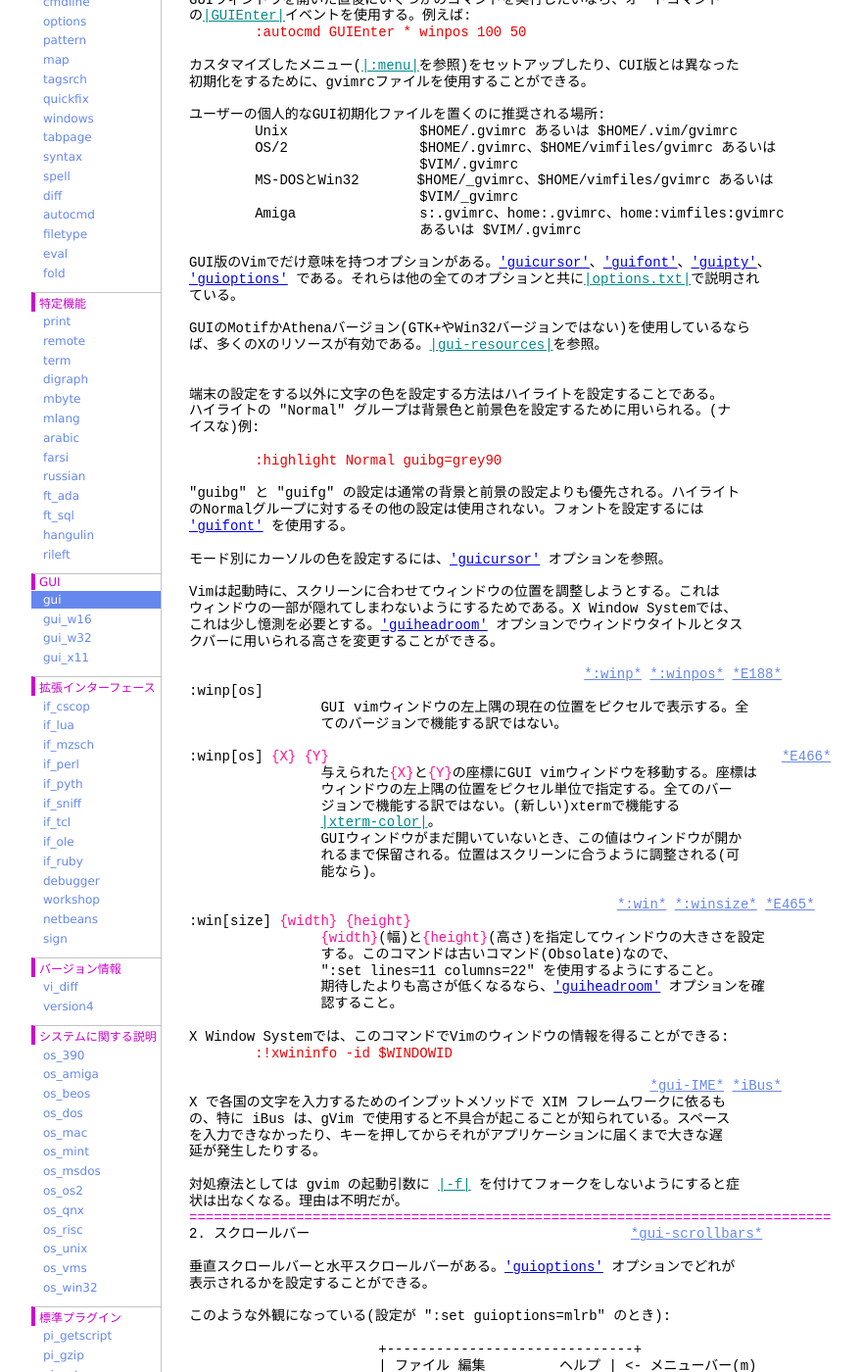
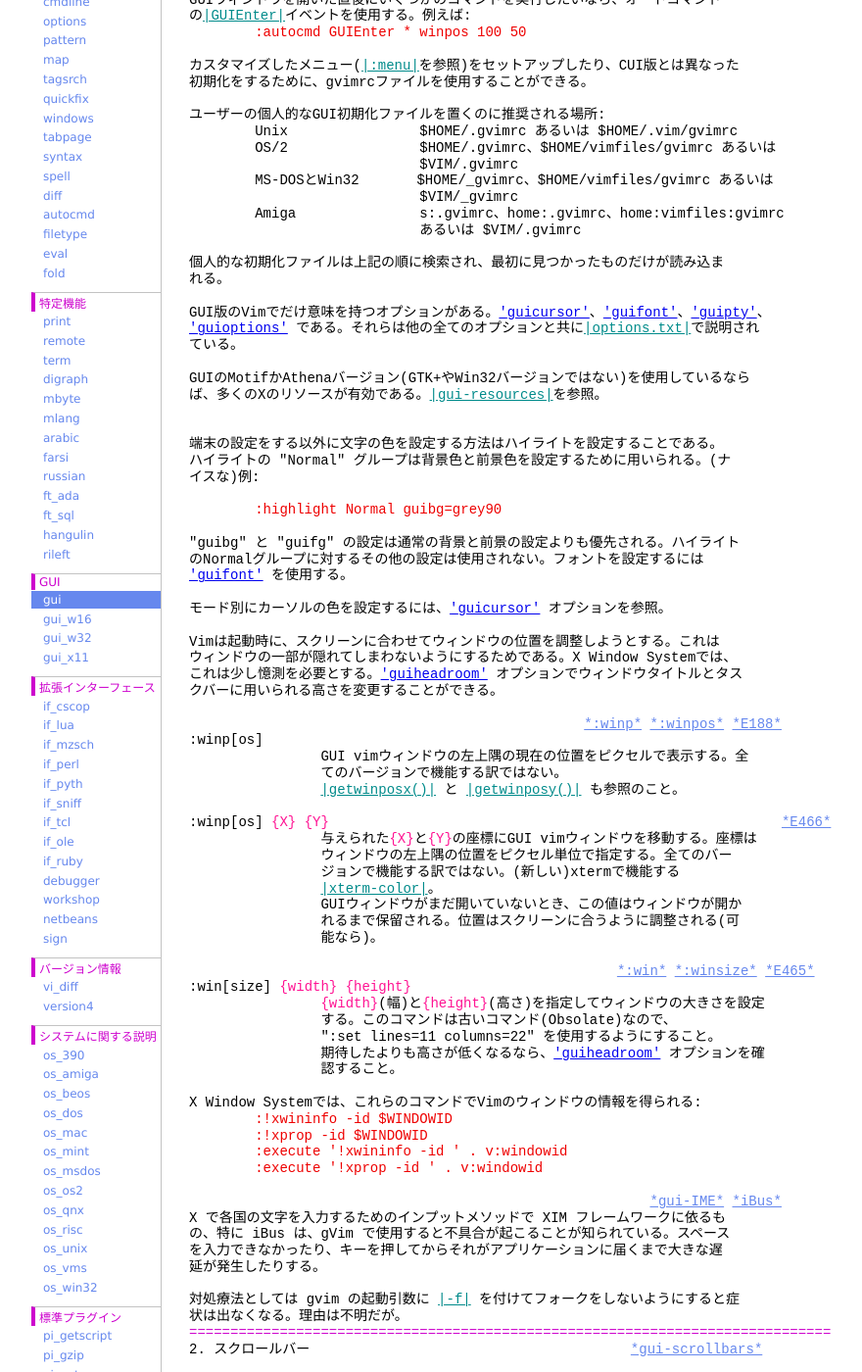
Before and after one commit to vim-jp/vimdoc-ja, a Jekyll site: the page built from gui.html, in a window 1280 px wide and 1400 px high, scrolled down 1656 px. Shown: the whole window at 98% size, without its empty margins (208-1088 px from the left). Built offline with Jekyll 4.4.1, drawn with Linux system fonts in a browser that asks for light colours; nearby versions of some CDN libraries; Markdown is read by kramdown in place of the engine named in the settings; comment, search, counter and statistics services are not loaded; some of the changed text lies outside the part shown.

Commit message:
Deployed vim-jp/vimdoc-ja@048a4ec7131fca709f388c2ca505a41372a4537d by ixeris.kaoriya.net

```diff
--- a/gui.html
+++ b/gui.html
@@ -3,7 +3,7 @@ layout: vimdoc
 helpname: 'gui'
 ---
 <div id='vimCodeElement'>
-<a class="Constant" href="gui.html" name="gui.txt">*gui.txt*</a>&nbsp;&nbsp;&nbsp;&nbsp;&nbsp;&nbsp; For Vim バージョン 7.4.&nbsp;&nbsp;Last change: 2013 Jun 12<br>
+<a class="Constant" href="gui.html" name="gui.txt">*gui.txt*</a>&nbsp;&nbsp;&nbsp;&nbsp;&nbsp;&nbsp; For Vim バージョン 7.4.&nbsp;&nbsp;Last change: 2014 Mar 08<br>
 <br>
 <br>
 &nbsp;&nbsp;&nbsp;&nbsp;&nbsp;&nbsp;&nbsp;&nbsp;&nbsp;&nbsp;&nbsp;&nbsp;&nbsp;&nbsp;&nbsp;&nbsp;&nbsp;&nbsp;VIMリファレンスマニュアル&nbsp;&nbsp;&nbsp;&nbsp;by Bram Moolenaar<br>
@@ -105,6 +105,9 @@ GUIウィンドウを開いた直後にいくつかのコマンドを実行し
 &nbsp;&nbsp;&nbsp;&nbsp;&nbsp;&nbsp;&nbsp;&nbsp;Amiga&nbsp;&nbsp;&nbsp;&nbsp;&nbsp;&nbsp;&nbsp;&nbsp;&nbsp;&nbsp;&nbsp;&nbsp;&nbsp;&nbsp; s:.gvimrc、home:.gvimrc、home:vimfiles:gvimrc<br>
 &nbsp;&nbsp;&nbsp;&nbsp;&nbsp;&nbsp;&nbsp;&nbsp;&nbsp;&nbsp;&nbsp;&nbsp;&nbsp;&nbsp;&nbsp;&nbsp;&nbsp;&nbsp;&nbsp;&nbsp;&nbsp;&nbsp;&nbsp;&nbsp;&nbsp;&nbsp;&nbsp;&nbsp;あるいは $VIM/.gvimrc<br>
 <br>
+個人的な初期化ファイルは上記の順に検索され、最初に見つかったものだけが読み込ま<br>
+れる。<br>
+<br>
 GUI版のVimでだけ意味を持つオプションがある。<a class="Type" href="options.html#'guicursor'">'guicursor'</a>、<a class="Type" href="options.html#'guifont'">'guifont'</a>、<a class="Type" href="options.html#'guipty'">'guipty'</a>、<br>
 <a class="Type" href="options.html#'guioptions'">'guioptions'</a>&nbsp;である。それらは他の全てのオプションと共に<a class="Identifier" href="options.html">|options.txt|</a>で説明され<br>
 ている。<br>
@@ -134,6 +137,7 @@ Vimは起動時に、スクリーンに合わせてウィンドウの位置を
 :winp[os]<br>
 &nbsp;&nbsp;&nbsp;&nbsp;&nbsp;&nbsp;&nbsp;&nbsp;&nbsp;&nbsp;&nbsp;&nbsp;&nbsp;&nbsp;&nbsp;&nbsp;GUI vimウィンドウの左上隅の現在の位置をピクセルで表示する。全<br>
 &nbsp;&nbsp;&nbsp;&nbsp;&nbsp;&nbsp;&nbsp;&nbsp;&nbsp;&nbsp;&nbsp;&nbsp;&nbsp;&nbsp;&nbsp;&nbsp;てのバージョンで機能する訳ではない。<br>
+&nbsp;&nbsp;&nbsp;&nbsp;&nbsp;&nbsp;&nbsp;&nbsp;&nbsp;&nbsp;&nbsp;&nbsp;&nbsp;&nbsp;&nbsp;&nbsp;<a class="Identifier" href="eval.html#getwinposx()">|getwinposx()|</a>&nbsp;と&nbsp;<a class="Identifier" href="eval.html#getwinposy()">|getwinposy()|</a>&nbsp;も参照のこと。<br>
 <br>
 :winp[os]&nbsp;<span class="Special">{X}</span>&nbsp;<span class="Special">{Y}</span>&nbsp;&nbsp;&nbsp;&nbsp;&nbsp;&nbsp;&nbsp;&nbsp;&nbsp;&nbsp;&nbsp;&nbsp;&nbsp;&nbsp;&nbsp;&nbsp;&nbsp;&nbsp;&nbsp;&nbsp;&nbsp;&nbsp;&nbsp;&nbsp;&nbsp;&nbsp;&nbsp;&nbsp;&nbsp;&nbsp;&nbsp;&nbsp;&nbsp;&nbsp;&nbsp;&nbsp;&nbsp;&nbsp;&nbsp;&nbsp;&nbsp;&nbsp;&nbsp;&nbsp;&nbsp;&nbsp;&nbsp;&nbsp;&nbsp;&nbsp;&nbsp;&nbsp;&nbsp;&nbsp;&nbsp;<a class="Constant" href="gui.html#E466" name="E466">*E466*</a><br>
 &nbsp;&nbsp;&nbsp;&nbsp;&nbsp;&nbsp;&nbsp;&nbsp;&nbsp;&nbsp;&nbsp;&nbsp;&nbsp;&nbsp;&nbsp;&nbsp;与えられた<span class="Special">{X}</span>と<span class="Special">{Y}</span>の座標にGUI vimウィンドウを移動する。座標は<br>
@@ -152,8 +156,11 @@ Vimは起動時に、スクリーンに合わせてウィンドウの位置を
 &nbsp;&nbsp;&nbsp;&nbsp;&nbsp;&nbsp;&nbsp;&nbsp;&nbsp;&nbsp;&nbsp;&nbsp;&nbsp;&nbsp;&nbsp;&nbsp;期待したよりも高さが低くなるなら、<a class="Type" href="options.html#'guiheadroom'">'guiheadroom'</a>&nbsp;オプションを確<br>
 &nbsp;&nbsp;&nbsp;&nbsp;&nbsp;&nbsp;&nbsp;&nbsp;&nbsp;&nbsp;&nbsp;&nbsp;&nbsp;&nbsp;&nbsp;&nbsp;認すること。<br>
 <br>
-X Window Systemでは、このコマンドでVimのウィンドウの情報を得ることができる:<br>
-<div class="helpExample">&nbsp;&nbsp;&nbsp;&nbsp;&nbsp;&nbsp;&nbsp;&nbsp;:!xwininfo -id $WINDOWID</div>
+X Window Systemでは、これらのコマンドでVimのウィンドウの情報を得られる:<br>
+<div class="helpExample">&nbsp;&nbsp;&nbsp;&nbsp;&nbsp;&nbsp;&nbsp;&nbsp;:!xwininfo -id $WINDOWID<br>
+&nbsp;&nbsp;&nbsp;&nbsp;&nbsp;&nbsp;&nbsp;&nbsp;:!xprop -id $WINDOWID<br>
+&nbsp;&nbsp;&nbsp;&nbsp;&nbsp;&nbsp;&nbsp;&nbsp;:execute '!xwininfo -id ' . v:windowid<br>
+&nbsp;&nbsp;&nbsp;&nbsp;&nbsp;&nbsp;&nbsp;&nbsp;:execute '!xprop -id ' . v:windowid</div>
 <br>
 &nbsp;&nbsp;&nbsp;&nbsp;&nbsp;&nbsp;&nbsp;&nbsp;&nbsp;&nbsp;&nbsp;&nbsp;&nbsp;&nbsp;&nbsp;&nbsp;&nbsp;&nbsp;&nbsp;&nbsp;&nbsp;&nbsp;&nbsp;&nbsp;&nbsp;&nbsp;&nbsp;&nbsp;&nbsp;&nbsp;&nbsp;&nbsp;&nbsp;&nbsp;&nbsp;&nbsp;&nbsp;&nbsp;&nbsp;&nbsp;&nbsp;&nbsp;&nbsp;&nbsp;&nbsp;&nbsp;&nbsp;&nbsp;&nbsp;&nbsp;&nbsp;&nbsp;&nbsp;&nbsp;&nbsp;&nbsp;<a class="Constant" href="gui.html#gui-IME" name="gui-IME">*gui-IME*</a>&nbsp;<a class="Constant" href="gui.html#iBus" name="iBus">*iBus*</a><br>
 X で各国の文字を入力するためのインプットメソッドで XIM フレームワークに依るも<br>
--- a/gui_x11.html
+++ b/gui_x11.html
@@ -3,7 +3,7 @@ layout: vimdoc
 helpname: 'gui_x11'
 ---
 <div id='vimCodeElement'>
-<a class="Constant" href="gui_x11.html" name="gui_x11.txt">*gui_x11.txt*</a>&nbsp;&nbsp; For Vim バージョン 7.4.&nbsp;&nbsp;Last change: 2011 Sep 14<br>
+<a class="Constant" href="gui_x11.html" name="gui_x11.txt">*gui_x11.txt*</a>&nbsp;&nbsp; For Vim バージョン 7.4.&nbsp;&nbsp;Last change: 2014 Mar 08<br>
 <br>
 <br>
 &nbsp;&nbsp;&nbsp;&nbsp;&nbsp;&nbsp;&nbsp;&nbsp;&nbsp;&nbsp;&nbsp;&nbsp;&nbsp;&nbsp;&nbsp;&nbsp;&nbsp;&nbsp;VIMリファレンスマニュアル&nbsp;&nbsp;&nbsp;&nbsp;by Bram Moolenaar<br>
@@ -447,7 +447,7 @@ GUI ウィンドウの位置とサイズは保存されない、それはウィ
 <br>
 KDE バージョンの Vim は存在しない。Qt ツールキットを使って移植する作業が行われ<br>
 ていたが、ちゃんと動かなかったので、今は放棄されている。作業は Yzis で継続され<br>
-ている:&nbsp;<span class="Constant">www.yzis.org</span><br>
+ている:&nbsp;<span class="Constant"><a href="https://github.com/chrizel/Yzis">https://github.com/chrizel/Yzis</a></span><br>
 <br>
 <span class="PreProc">==============================================================================</span><br>
 8. コンパイル&nbsp;&nbsp;&nbsp;&nbsp;&nbsp;&nbsp;&nbsp;&nbsp;&nbsp;&nbsp;&nbsp;&nbsp;&nbsp;&nbsp;&nbsp;&nbsp;&nbsp;&nbsp;&nbsp;&nbsp;&nbsp;&nbsp;&nbsp;&nbsp;&nbsp;&nbsp;&nbsp;&nbsp;&nbsp;&nbsp;&nbsp;&nbsp;&nbsp;&nbsp;&nbsp;&nbsp;&nbsp;&nbsp;&nbsp;&nbsp;&nbsp;&nbsp;&nbsp;<a class="Constant" href="gui_x11.html#gui-x11-compiling" name="gui-x11-compiling">*gui-x11-compiling*</a><br>
```
